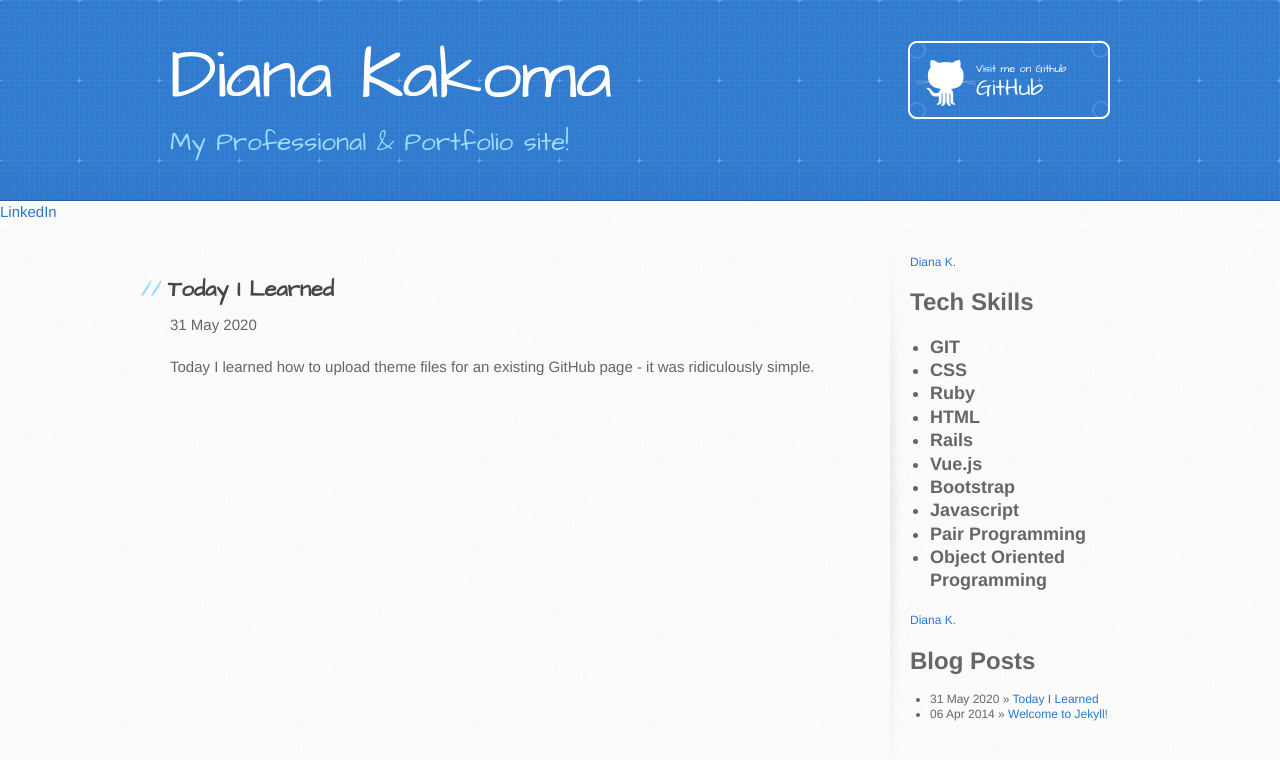
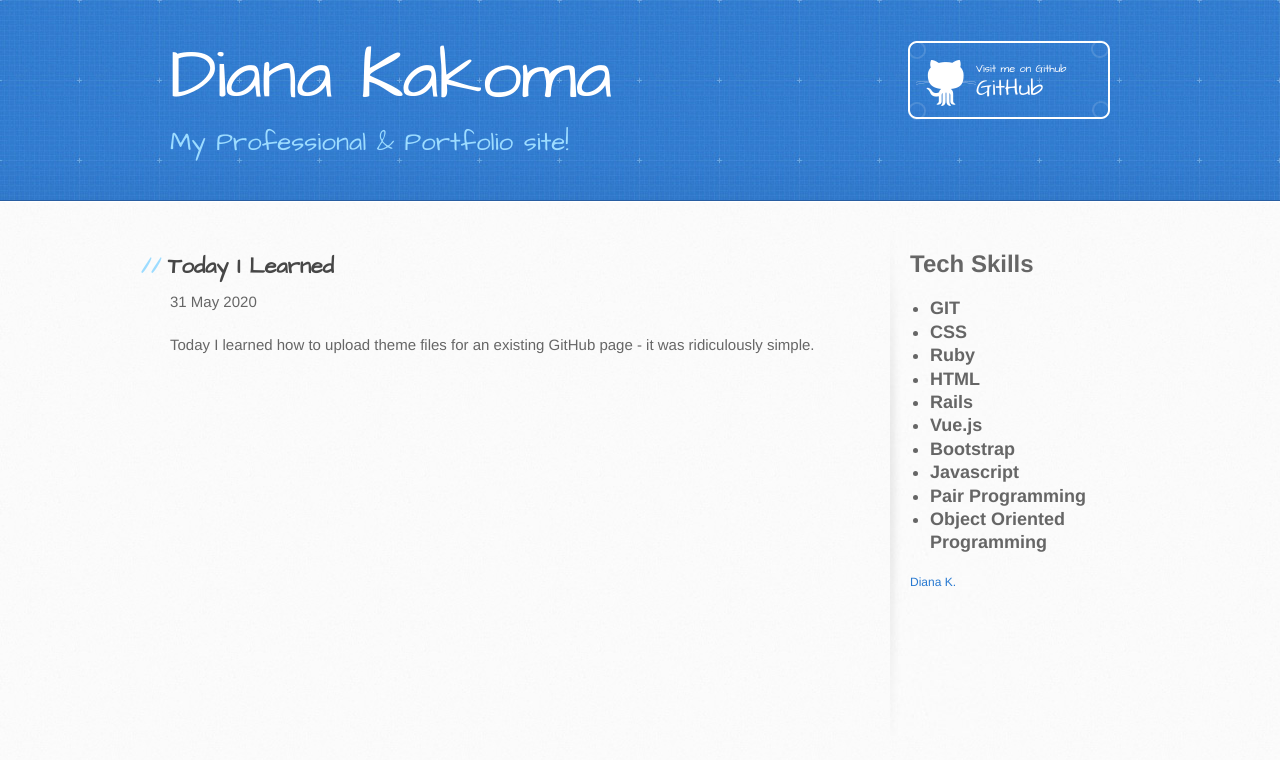
Before and after one commit to dianakakoma/dianakakoma.github.io, a Jekyll site: the page built from _posts/2020-05-31-Today-I-Learned.md, in a window 1280 px wide. Shown: the top 760 px of the page. Built offline with Jekyll 4.4.1, drawn with Linux system fonts in a browser that asks for light colours; our own code applies the rules of GitHub Pages for plain Markdown files; comment, search, counter and statistics services are not loaded.

Commit message:
Update default.html

```diff
--- a/_layouts/default.html
+++ b/_layouts/default.html
@@ -25,7 +25,7 @@
       </div>
     </header>
 
-<a href="https://www.linkedin.com/in/dianakakoma" class="icon brands fa-linkedin"><span class="button">LinkedIn</span></a>
+<!-- <a href="https://www.linkedin.com/in/dianakakoma" class="icon brands fa-linkedin"><span class="button">LinkedIn</span></a> -->
 
     <div id="content-wrapper">
       <div class="inner clearfix">
@@ -36,8 +36,6 @@
         </section>
 
         <aside id="sidebar">
-          <script type="text/javascript" src="https://platform.linkedin.com/badges/js/profile.js" async defer></script>
-          <div class="LI-profile-badge"  data-version="v1" data-size="medium" data-locale="en_US" data-type="vertical" data-theme="light" data-vanity="dianakakoma"><a class="LI-simple-link" href='https://www.linkedin.com/in/dianakakoma?trk=profile-badge'>Diana K.</a></div>
 
 
               <h1>Tech Skills</h1>
@@ -71,6 +69,7 @@
               {% endfor %}
             </ul>
           </div>
+-->
 
           <!-- <iframe src="https://www.linkedin.com/embed/feed/update/urn:li:share:6642799914675957760" width="100%" frameborder="0" allowfullscreen="" title="Embedded post"></iframe> -->
           <!-- <a href="#" class="button"> </a> -->
```
Also changed, not shown: other parts of _layouts/default.html (+1 -1 lines).
